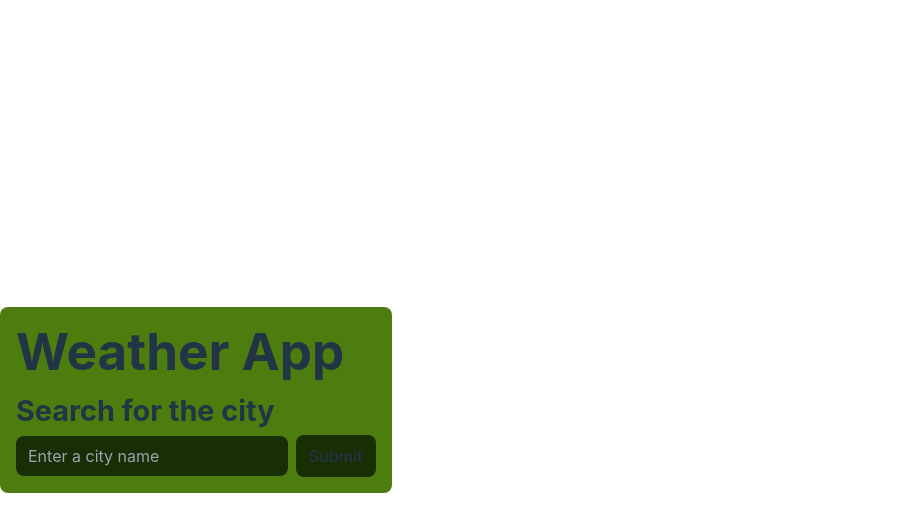
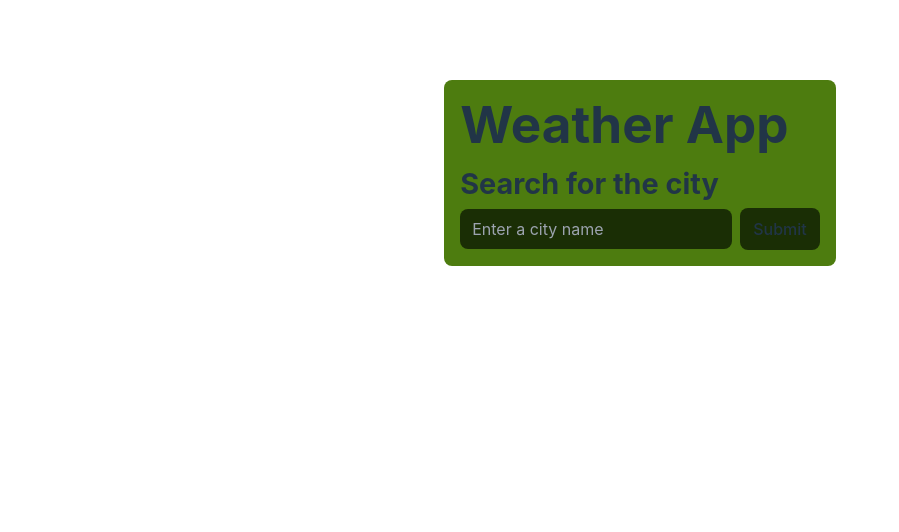
Before and after one commit to munannoo/weather-app, a React (Vite) app: page / in a window 1280 px wide. Shown: the top 532 px of the page, without its empty margins (0-899 px from the left). Built offline with nearby package versions, Linux system fonts and the light colour scheme.

Commit message:
centered the component

```diff
--- a/src/components/weather/index.jsx
+++ b/src/components/weather/index.jsx
@@ -47,7 +47,7 @@ export default function Weather() {
   ];
 
   return (
-    <div className="bg-lime-700 p-4 rounded-lg">
+    <div className="bg-lime-700 p-4 rounded-lg mt-20">
       <h1 className="font-bold mb-4">Weather App</h1>
       <Search
         search={search}
--- a/src/index.css
+++ b/src/index.css
@@ -17,7 +17,7 @@
     text-decoration: inherit;
   }
   body {
-    @apply flex place-items-center min-w-[320px] min-h-screen m-0;
+    @apply flex justify-center min-w-[320px] min-h-screen m-0;
   }
   h1 {
     @apply text-[3.2em] leading-[1.1];
```
